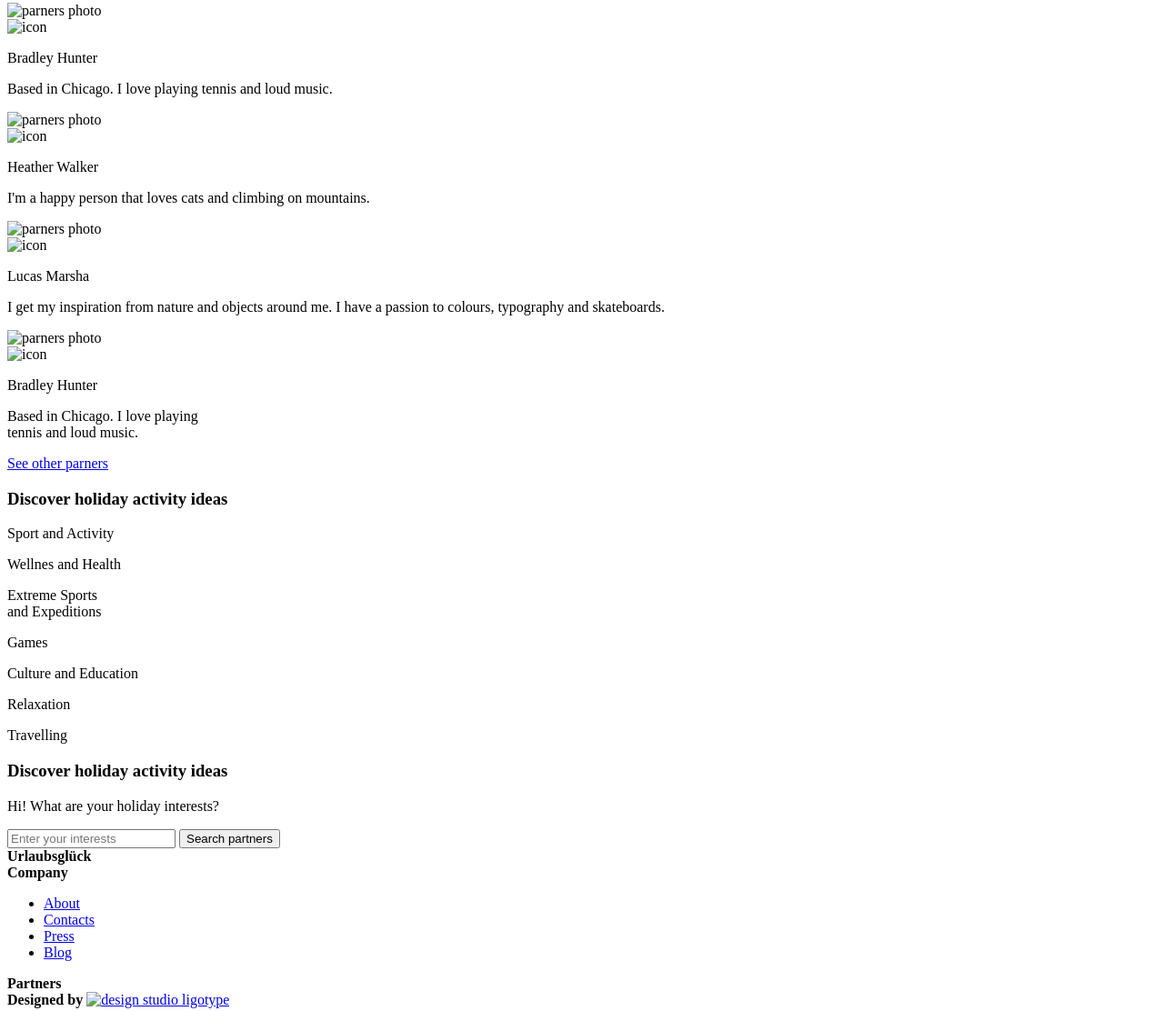
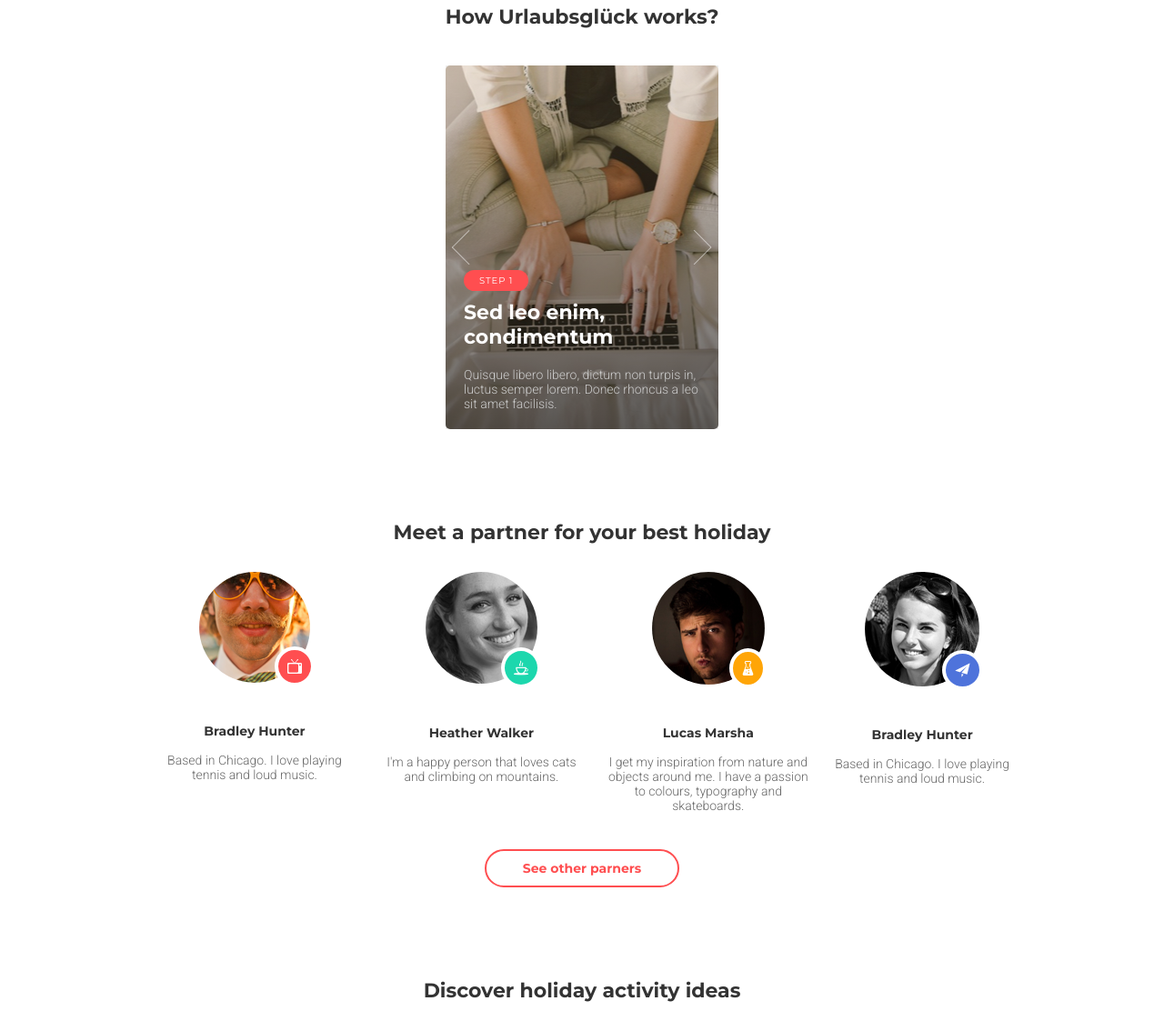
Before and after one commit to nikolaysokur/landing-page, a plain HTML site: page index.html in a window 1280 px wide. Shown: the part 783-1895 px from the top of the page at 91% size. Drawn offline with Linux system fonts and the light colour scheme; the site is published under a folder, as on GitHub Pages, so addresses that start at the root find nothing.

Commit message:
поправил ссылки на картинки

```diff
--- a/index.html
+++ b/index.html
@@ -3,7 +3,7 @@
   <head>
     <meta charset="UTF-8" />
     <meta name="viewport" content="width=device-width, initial-scale=1.0" />
-    <link rel="stylesheet" href="/style/style.css" />
+    <link rel="stylesheet" href="styles/style.css" />
     <link
       href="https://fonts.googleapis.com/css2?family=Montserrat:wght@400;700&family=Roboto:wght@300&display=swap"
       rel="stylesheet"
@@ -110,12 +110,12 @@
           <article class="partners__item">
             <img
               class="partners__photo"
-              src="/images/partners-1.png"
+              src="images/partners-1.png"
               alt="parners photo"
             />
 
             <div class="partners__icon partners__icon--1">
-              <img src="/images/parners-icon_1.png" alt="icon" />
+              <img src="images/parners-icon_1.png" alt="icon" />
             </div>
             <p class="partners__name">Bradley Hunter</p>
             <p class="partners__info">
@@ -126,11 +126,11 @@
           <article class="partners__item">
             <img
               class="partners__photo"
-              src="/images/partners-2.png"
+              src="images/partners-2.png"
               alt="parners photo"
             />
             <div class="partners__icon partners__icon--2">
-              <img src="/images/parners-icon_2.png" alt="icon" />
+              <img src="images/parners-icon_2.png" alt="icon" />
             </div>
             <p class="partners__name">Heather Walker</p>
             <p class="partners__info">
@@ -141,11 +141,11 @@
           <article class="partners__item">
             <img
               class="partners__photo"
-              src="/images/partners-3.png"
+              src="images/partners-3.png"
               alt="parners photo"
             />
             <div class="partners__icon partners__icon--3">
-              <img src="/images/parners-icon_3.png" alt="icon" />
+              <img src="images/parners-icon_3.png" alt="icon" />
             </div>
             <p class="partners__name">Lucas Marsha</p>
             <p class="partners__info">
@@ -157,11 +157,11 @@
           <article class="partners__item">
             <img
               class="partners__photo"
-              src="/images/partners-4.png"
+              src="images/partners-4.png"
               alt="parners photo"
             />
             <div class="partners__icon partners__icon--4">
-              <img src="/images/parners-icon_4.png" alt="icon" />
+              <img src="images/parners-icon_4.png" alt="icon" />
             </div>
             <p class="partners__name">Bradley Hunter</p>
             <p class="partners__info">
@@ -251,11 +251,11 @@
         <div class="page-footer__copyright copyright">
           <b class="copyright__text">Designed by</b>
           <a class="copyright__link" href="#">
-            <img src="/images/design-logo.png" alt="design studio ligotype" />
+            <img src="images/design-logo.png" alt="design studio ligotype" />
           </a>
         </div>
       </section>
     </footer>
-    <script src="/js/slider.js"></script>
+    <script src="js/slider.js"></script>
   </body>
 </html>
--- a/style/style.css
+++ b/styles/style.css
@@ -2,7 +2,7 @@
   max-width: 1440px;
   min-height: 700px;
   background-color: #1a1915;
-  background-image: url(/images/header-image.png);
+  background-image: url(../images/header-image.png);
   background-repeat: no-repeat;
   background-position: center;
   margin: auto;
@@ -148,7 +148,7 @@
 
 .features__item--step1 {
   background-image: linear-gradient(to top, rgba(0, 0, 0, 0.6), transparent),
-    url(/images/slide-1.png);
+    url(../images/slide-1.png);
   background-position: center;
   background-repeat: no-repeat;
   background-color: #ff8523;
@@ -156,7 +156,7 @@
 
 .features__item--step2 {
   background-image: linear-gradient(to top, rgba(0, 0, 0, 0.6), transparent),
-    url(/images/slide-2.png);
+    url(../images/slide-2.png);
   background-position: center;
   background-repeat: no-repeat;
   background-color: #ff8523;
@@ -164,7 +164,7 @@
 
 .features__item--step3 {
   background-image: linear-gradient(to top, rgba(0, 0, 0, 0.6), transparent),
-    url(/images/slide-3.png);
+    url(../images/slide-3.png);
   background-position: center;
   background-repeat: no-repeat;
   background-color: #ff8523;
@@ -273,34 +273,34 @@
   justify-content: center;
 }
 .ideas__item--activity {
-  background-image: url(/images/activity.png);
+  background-image: url(../images/activity.png);
 }
 .ideas__item--helth {
-  background-image: url(/images/health.png);
+  background-image: url(../images/health.png);
 }
 .ideas__item--extreme {
-  background-image: url(/images/extreme.png);
+  background-image: url(../images/extreme.png);
   background-position: right;
 }
 .ideas__item--games {
-  background-image: url(/images/games.png);
+  background-image: url(../images/games.png);
 }
 .ideas__item--culture {
-  background-image: url(/images/culture.png);
+  background-image: url(../images/culture.png);
   min-width: 400px;
   flex-grow: 1;
   margin-left: 20px;
 }
 
 .ideas__item--relaxation {
-  background-image: url(/images/relaxation.png);
+  background-image: url(../images/relaxation.png);
   min-width: 400px;
   flex-grow: 1;
   margin-right: 20px;
 }
 
 .ideas__item--traveling {
-  background-image: url(/images/traveling.png);
+  background-image: url(../images/traveling.png);
   background-position: right;
 }
 
@@ -586,9 +586,6 @@ button {
     flex-grow: 0;
   }
 
-  .feed-back {
-  }
-
   .feed-back__set-email {
     display: flex;
     flex-direction: column;
@@ -598,7 +595,6 @@ button {
     min-width: 265px;
     padding: 10px 0px 10px 15px;
     margin-bottom: 10px;
-    text-align: ;
   }
   .button--email {
     min-width: 280px;
```
